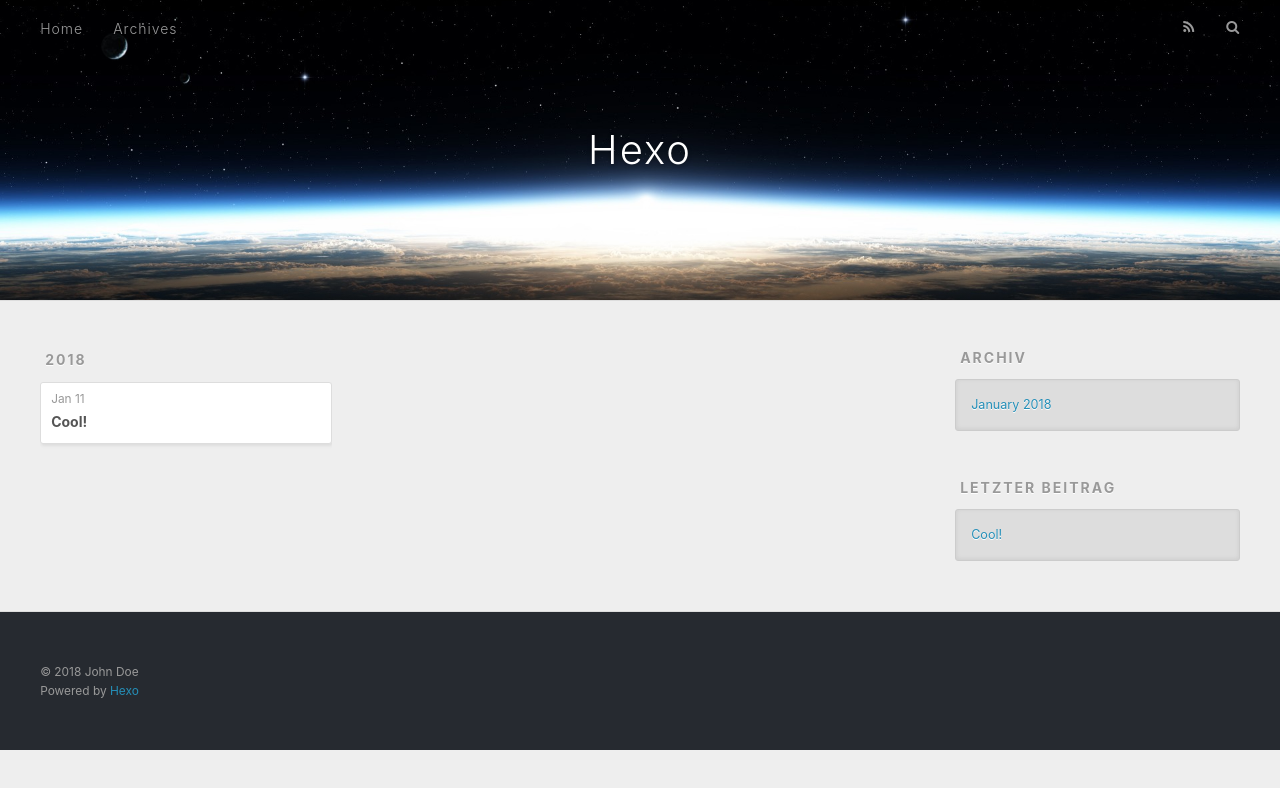
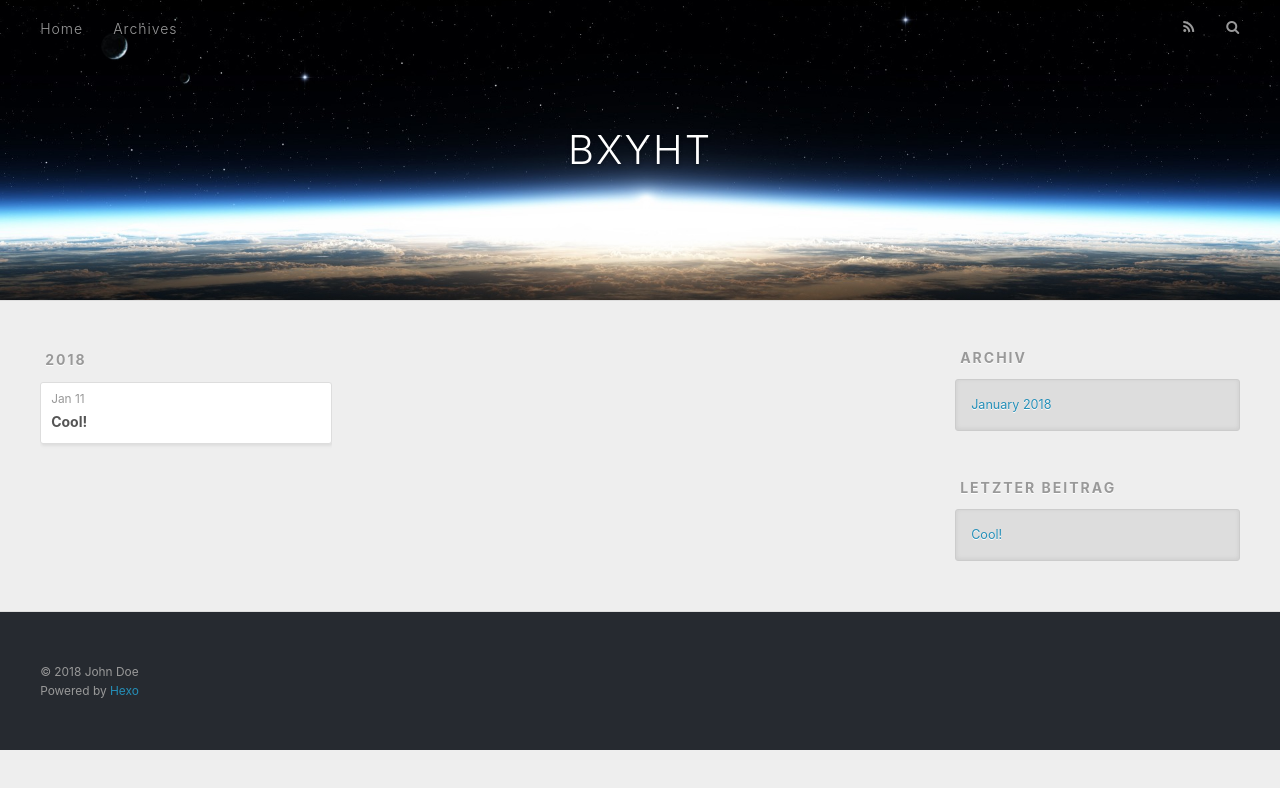
Before and after one commit to BXYHT/BXYHT.github.io, a plain HTML site: page archives/2018/01/index.html in a window 1280 px wide. Drawn offline with nearby package versions, Linux system fonts and the light colour scheme.

Commit message:
Site updated: 2018-01-11 14:09:36

```diff
--- a/archives/2018/01/index.html
+++ b/archives/2018/01/index.html
@@ -5,16 +5,16 @@
 
 
 
-  <title>Archiv: 2018/1 | Hexo</title>
+  <title>Archiv: 2018/1 | BXYHT</title>
   <meta name="viewport" content="width=device-width, initial-scale=1, maximum-scale=1">
   <meta property="og:type" content="website">
-<meta property="og:title" content="Hexo">
+<meta property="og:title" content="BXYHT">
 <meta property="og:url" content="http://yoursite.com/archives/2018/01/index.html">
-<meta property="og:site_name" content="Hexo">
+<meta property="og:site_name" content="BXYHT">
 <meta name="twitter:card" content="summary">
-<meta name="twitter:title" content="Hexo">
+<meta name="twitter:title" content="BXYHT">
 
-    <link rel="alternate" href="/atom.xml" title="Hexo" type="application/atom+xml">
+    <link rel="alternate" href="/atom.xml" title="BXYHT" type="application/atom+xml">
 
 
     <link rel="icon" href="/favicon.png">
@@ -33,7 +33,7 @@
   <div id="header-outer" class="outer">
     <div id="header-title" class="inner">
       <h1 id="logo-wrap">
-        <a href="/" id="logo">Hexo</a>
+        <a href="/" id="logo">BXYHT</a>
       </h1>
 
     </div>
```
Also changed, not shown: 2018/01/11/hello-world/index.html (+4 -4 lines), archives/2018/index.html (+6 -6 lines), archives/index.html (+6 -6 lines), index.html (+6 -6 lines).
